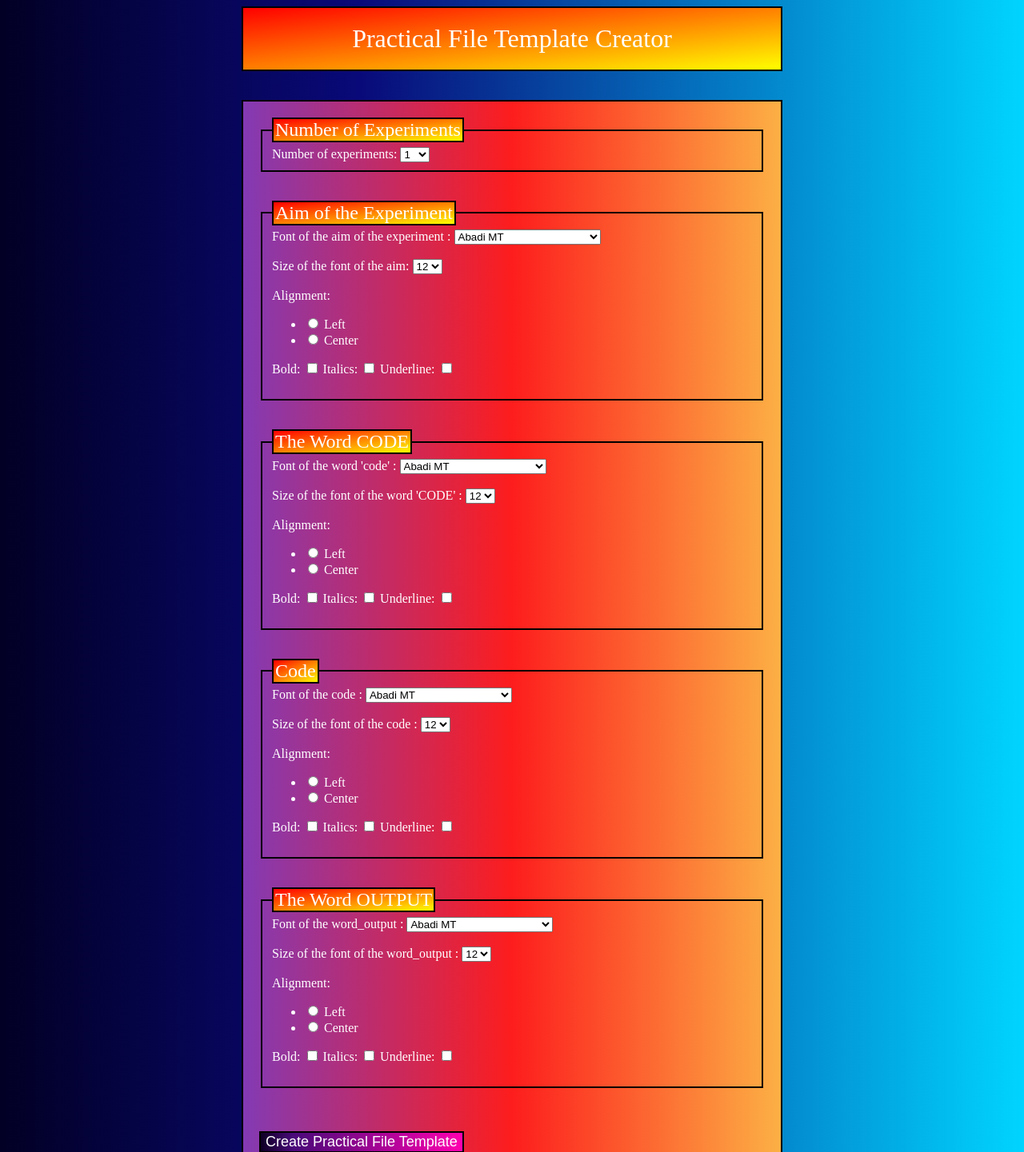
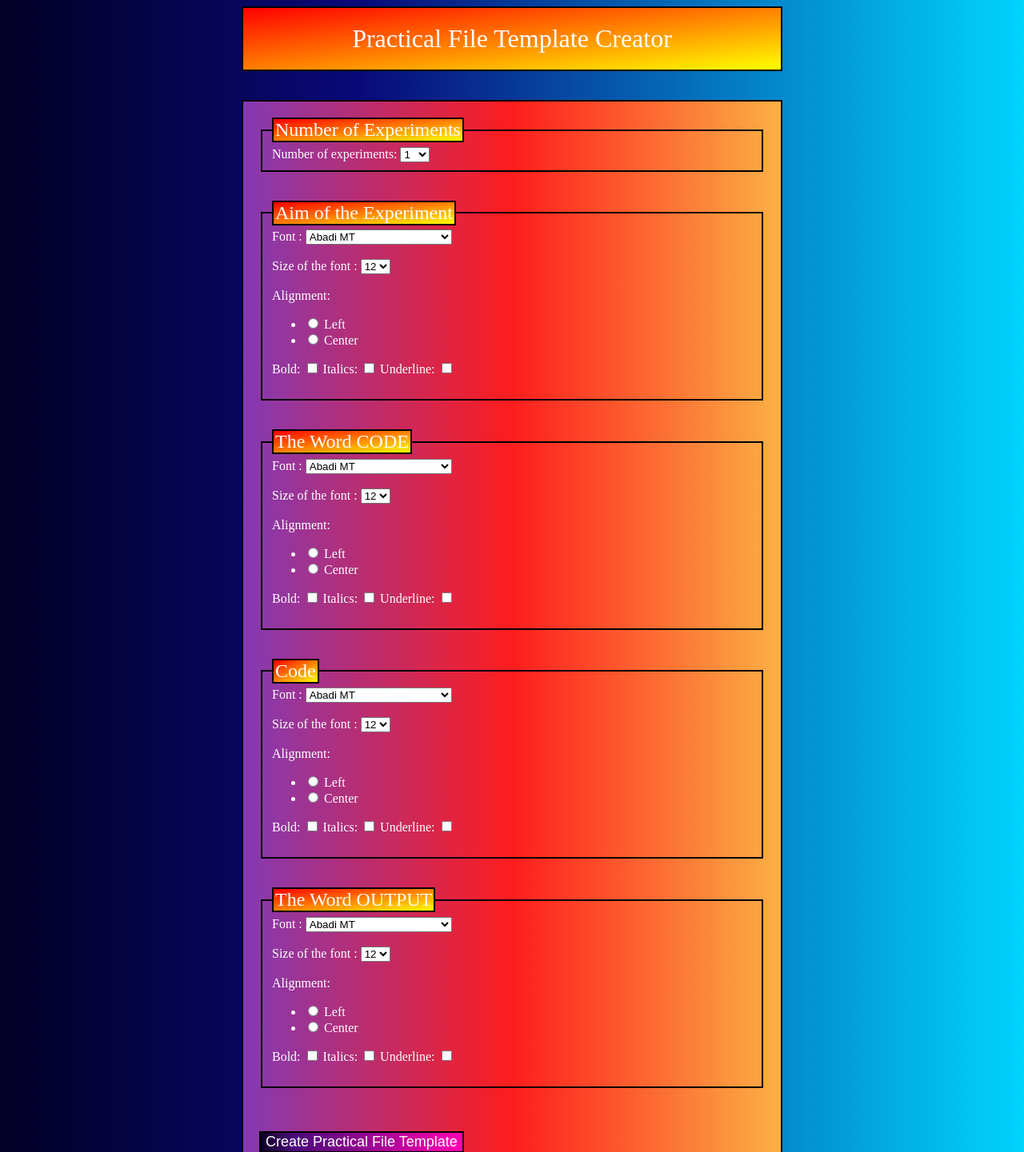
Before and after one commit to R-Pandey4/Practical-File-Template-Creator, a Flask app: page /create in a window 1280 px wide. Shown: the top 1441 px of the page at 80% size. Run offline with Flask 2, Linux system fonts and the light colour scheme.

Commit message:
Removed redundancy in code

```diff
--- a/app.py
+++ b/app.py
@@ -2,7 +2,6 @@ import os
 from flask import Flask, render_template, redirect, url_for, send_from_directory,after_this_request
 from form import FileForm
 from file_create import PracFile
-from varstore import aim,word_code,code,word_output
 import secrets
 import string
 
@@ -39,14 +38,20 @@ def create_file():
 
     if form.is_submitted():
 
+        # Initializing different parts of an experiment
+        form.aim.message = "Enter the aim of the experiment\n"
+        form.word_code.message = "CODE\n"
+        form.code.message = "Select this piece of text and Paste your code from IDE or Text Editor here ,with option unformated(Libre Office) or merge formating(Microsoft Word)\n"
+        form.word_output.message = "OUTPUT\n"
+
         var_list = [] # All the variables will be passed as a list
-        l1 = aim(form)
+        l1 = form.aim
         var_list.append(l1)
-        l2 = word_code(form)
+        l2 = form.word_code
         var_list.append(l2)
-        l3 = code(form)
+        l3 = form.code
         var_list.append(l3)
-        l4 = word_output(form)
+        l4 = form.word_output
         var_list.append(l4)
 
         num_prac = int(form.exp_num.data)
@@ -72,7 +77,7 @@ def create_file():
 
 
 if __name__ == '__main__':
-    app.run()
+    app.run(debug=True)
 
 # Avoiding unauthorized access to static and upload folder
 @app.route('/static')
--- a/form.py
+++ b/form.py
@@ -1,5 +1,5 @@
 from flask_wtf import FlaskForm
-from wtforms import StringField, SubmitField, SelectField, RadioField,BooleanField
+from wtforms import StringField, SubmitField, SelectField, RadioField,BooleanField,FormField
 
 fonts = []
 numbs = [x for x in range(1,16)]
@@ -8,41 +8,23 @@ with open("static/fonts.txt", "r") as font_file: # fonts.txt stores all the font
     fonts_list = font_file.read()
     fonts = fonts_list.split("\n")
 
+# Class representing different attributes of at text
+class Exp(FlaskForm):
+    font = SelectField("Font : ", choices=fonts)
+    size =  SelectField("Size of the font : ", choices=font_size)
+    alignment = RadioField(" Alignment: ", choices=["Left", "Center"])
+    bold = BooleanField("Bold: ")
+    italics = BooleanField("Italics: ")
+    underline = BooleanField("Underline: ")
+    message = ""
 
+# Class representing different parts of an Experiment
+# Created Sub-Forms within a form
 class FileForm(FlaskForm):
 
     exp_num = SelectField("Number of experiments: ", choices=numbs)
-
-    # Aim of the Experiments
-    aim_font = SelectField("Font of the aim of the experiment : ", choices=fonts)
-    aim_size =  SelectField("Size of the font of the aim: ", choices=font_size)
-    aim_alignment = RadioField(" Alignment: ", choices=["Left", "Center"])
-    aim_bold = BooleanField("Bold: ")
-    aim_italics = BooleanField("Italics: ")
-    aim_underline = BooleanField("Underline: ")
-
-    # the word "CODE"
-    word_code_font = SelectField("Font of the word 'code' : ", choices=fonts)
-    word_code_size =  SelectField("Size of the font of the word 'CODE' : ", choices=font_size)
-    word_code_alignment = RadioField(" Alignment: ", choices=["Left", "Center"])
-    word_code_bold = BooleanField("Bold: ")
-    word_code_italics = BooleanField("Italics: ")
-    word_code_underline = BooleanField("Underline: ")
-
-    # CODE
-    code_font = SelectField("Font of the code : ", choices=fonts)
-    code_size =  SelectField("Size of the font of the code : ", choices=font_size)
-    code_alignment = RadioField(" Alignment: ", choices=["Left", "Center"])
-    code_bold = BooleanField("Bold: ")
-    code_italics = BooleanField("Italics: ")
-    code_underline = BooleanField("Underline: ")
-
-    # word "OUTPUT"
-    word_output_font = SelectField("Font of the word_output : ", choices=fonts)
-    word_output_size =  SelectField("Size of the font of the word_output : ", choices=font_size)
-    word_output_alignment = RadioField(" Alignment: ", choices=["Left", "Center"])
-    word_output_bold = BooleanField("Bold: ")
-    word_output_italics = BooleanField("Italics: ")
-    word_output_underline = BooleanField("Underline: ")
-
+    aim = FormField(Exp)
+    word_code = FormField(Exp)
+    code = FormField(Exp)
+    word_output = FormField(Exp)
     submit = SubmitField("Create Practical File Template")
--- a/templates/create.html
+++ b/templates/create.html
@@ -24,48 +24,48 @@
                 <fieldset class="field">
                     <legend class="leg">Aim of the Experiment</legend>
 
-                    {{ form_field_group_macro(field=form.aim_font) }}<br><br>
-                    {{ form_field_group_macro(field=form.aim_size) }}<br><br>
-                    {{ form_field_group_macro(field=form.aim_alignment) }}
-                    {{ form_field_group_macro(field=form.aim_bold) }}
-                    {{ form_field_group_macro(field=form.aim_italics) }}
-                    {{ form_field_group_macro(field=form.aim_underline) }}<br><br>
+                    {{ form_field_group_macro(field=form.aim.font) }}<br><br>
+                    {{ form_field_group_macro(field=form.aim.size) }}<br><br>
+                    {{ form_field_group_macro(field=form.aim.alignment) }}
+                    {{ form_field_group_macro(field=form.aim.bold) }}
+                    {{ form_field_group_macro(field=form.aim.italics) }}
+                    {{ form_field_group_macro(field=form.aim.underline) }}<br><br>
 
                 </fieldset><br><br>
 
                 <fieldset class="field">
                     <legend class="leg">The Word CODE</legend>
 
-                    {{ form_field_group_macro(field=form.word_code_font) }}<br><br>
-                    {{ form_field_group_macro(field=form.word_code_size) }}<br><br>
-                    {{ form_field_group_macro(field=form.word_code_alignment) }}
-                    {{ form_field_group_macro(field=form.word_code_bold) }}
-                    {{ form_field_group_macro(field=form.word_code_italics) }}
-                    {{ form_field_group_macro(field=form.word_code_underline) }}<br><br>
+                    {{ form_field_group_macro(field=form.word_code.font) }}<br><br>
+                    {{ form_field_group_macro(field=form.word_code.size) }}<br><br>
+                    {{ form_field_group_macro(field=form.word_code.alignment) }}
+                    {{ form_field_group_macro(field=form.word_code.bold) }}
+                    {{ form_field_group_macro(field=form.word_code.italics) }}
+                    {{ form_field_group_macro(field=form.word_code.underline) }}<br><br>
 
                 </fieldset><br><br>
 
                 <fieldset class="field">
                     <legend class="leg">Code</legend>
 
-                    {{ form_field_group_macro(field=form.code_font) }}<br><br>
-                    {{ form_field_group_macro(field=form.code_size) }}<br><br>
-                    {{ form_field_group_macro(field=form.code_alignment) }}
-                    {{ form_field_group_macro(field=form.code_bold) }}
-                    {{ form_field_group_macro(field=form.code_italics) }}
-                    {{ form_field_group_macro(field=form.code_underline) }}<br><br>
+                    {{ form_field_group_macro(field=form.code.font) }}<br><br>
+                    {{ form_field_group_macro(field=form.code.size) }}<br><br>
+                    {{ form_field_group_macro(field=form.code.alignment) }}
+                    {{ form_field_group_macro(field=form.code.bold) }}
+                    {{ form_field_group_macro(field=form.code.italics) }}
+                    {{ form_field_group_macro(field=form.code.underline) }}<br><br>
 
                 </fieldset><br><br>
 
                 <fieldset class="field">
                     <legend class="leg">The Word OUTPUT</legend>
 
-                    {{ form_field_group_macro(field=form.word_output_font) }}<br><br>
-                    {{ form_field_group_macro(field=form.word_output_size) }}<br><br>
-                    {{ form_field_group_macro(field=form.word_output_alignment) }}
-                    {{ form_field_group_macro(field=form.word_output_bold) }}
-                    {{ form_field_group_macro(field=form.word_output_italics) }}
-                    {{ form_field_group_macro(field=form.word_output_underline) }}<br><br>
+                    {{ form_field_group_macro(field=form.word_output.font) }}<br><br>
+                    {{ form_field_group_macro(field=form.word_output.size) }}<br><br>
+                    {{ form_field_group_macro(field=form.word_output.alignment) }}
+                    {{ form_field_group_macro(field=form.word_output.bold) }}
+                    {{ form_field_group_macro(field=form.word_output.italics) }}
+                    {{ form_field_group_macro(field=form.word_output.underline) }}<br><br>
 
                 </fieldset><br><br>
 
```
Also changed, not shown: file_create.py (+10 -9 lines).
